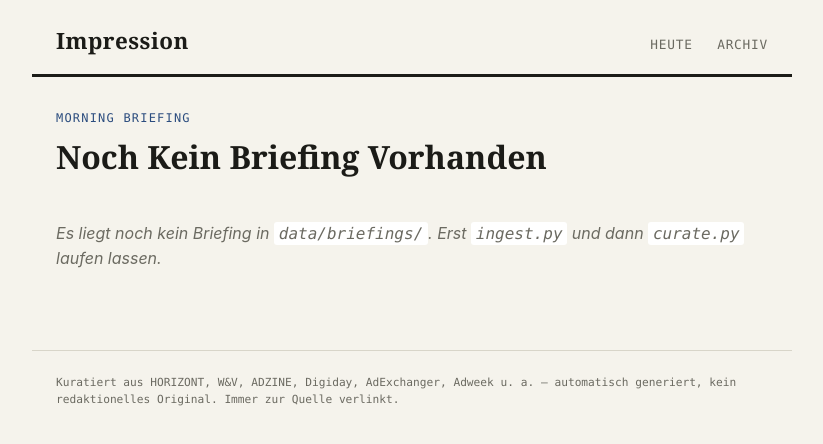
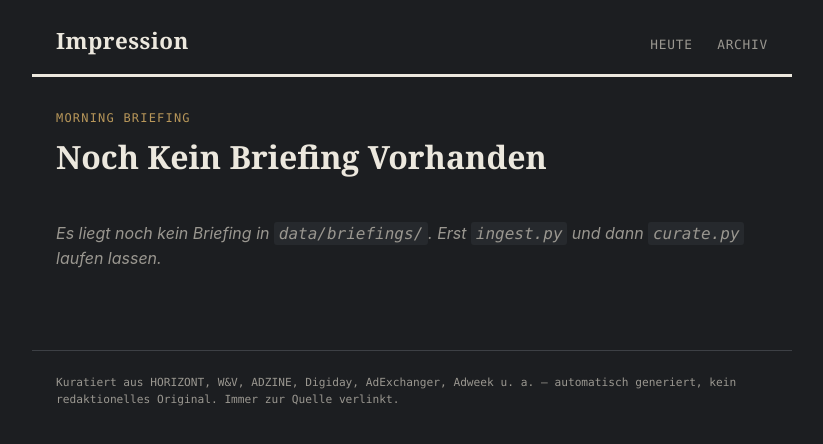
Before and after one commit to JanStoltberg/Impression, an Astro site in the folder site/: page / in a window 1280 px wide. Shown: the whole page, without its empty margins (228-1051 px from the left). Built offline with nearby package versions, Linux system fonts and the light colour scheme; Astro itself is replaced by a stand-in of ours.

Commit message:
Redesign: anthracite theme with brass accent (law-firm look)
Switch color palette from light paper to dark anthracite background
with light serif text and a brass/gold accent.

```diff
--- a/site/public/styles/global.css
+++ b/site/public/styles/global.css
@@ -1,10 +1,10 @@
 :root {
-  --paper: #f5f3ec;
-  --paper-raised: #ffffff;
-  --ink: #1b1b17;
-  --ink-soft: #6b6a61;
-  --rule: #d8d5c9;
-  --accent: #2b4c7e;
+  --paper: #1c1e21;
+  --paper-raised: #26292d;
+  --ink: #ece8de;
+  --ink-soft: #9a9790;
+  --rule: #3d4045;
+  --accent: #b8975a;
   --serif: Georgia, 'Iowan Old Style', 'Times New Roman', serif;
   --mono: ui-monospace, 'SFMono-Regular', Menlo, Consolas, monospace;
   --sans: -apple-system, 'Segoe UI', Roboto, sans-serif;
```
